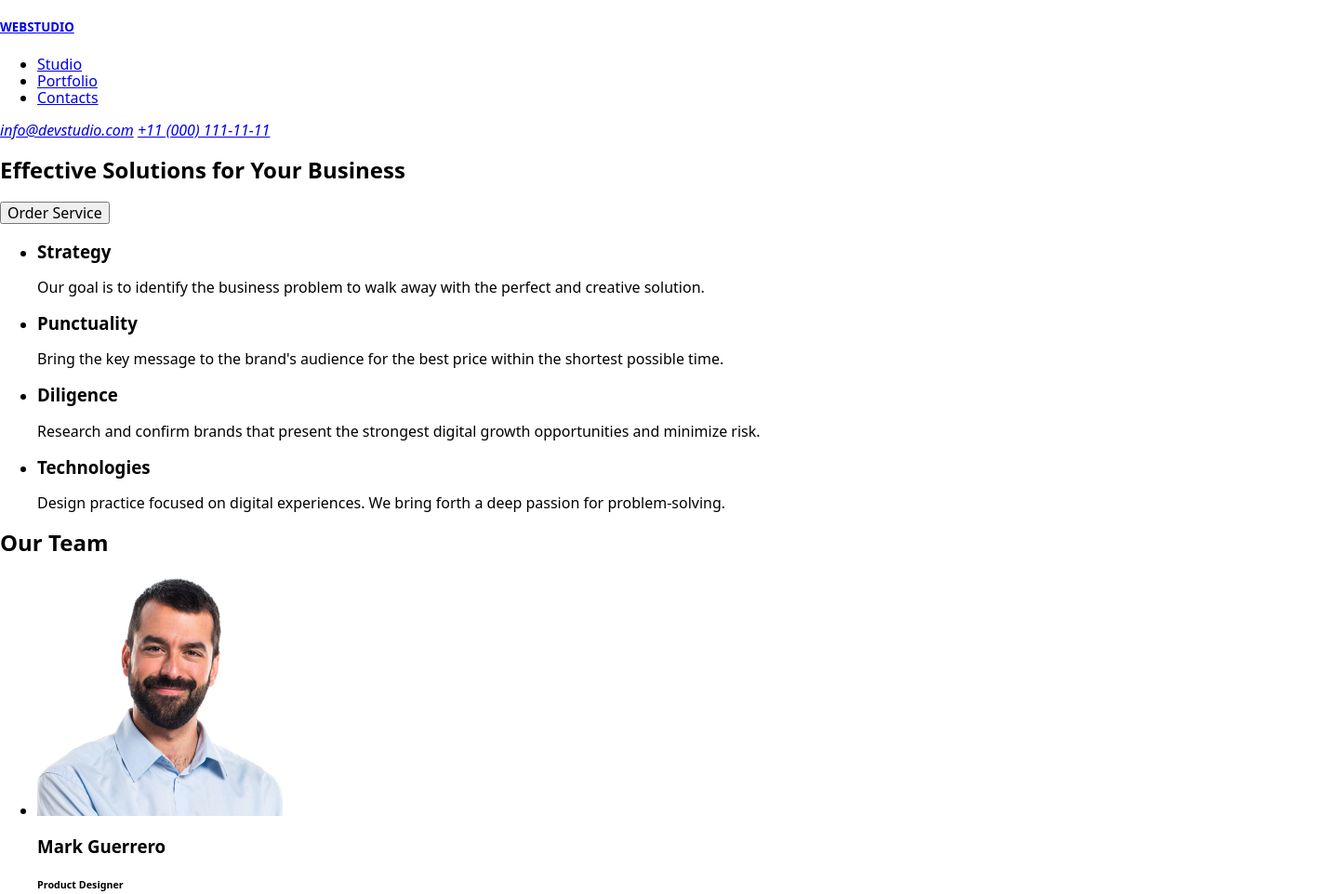
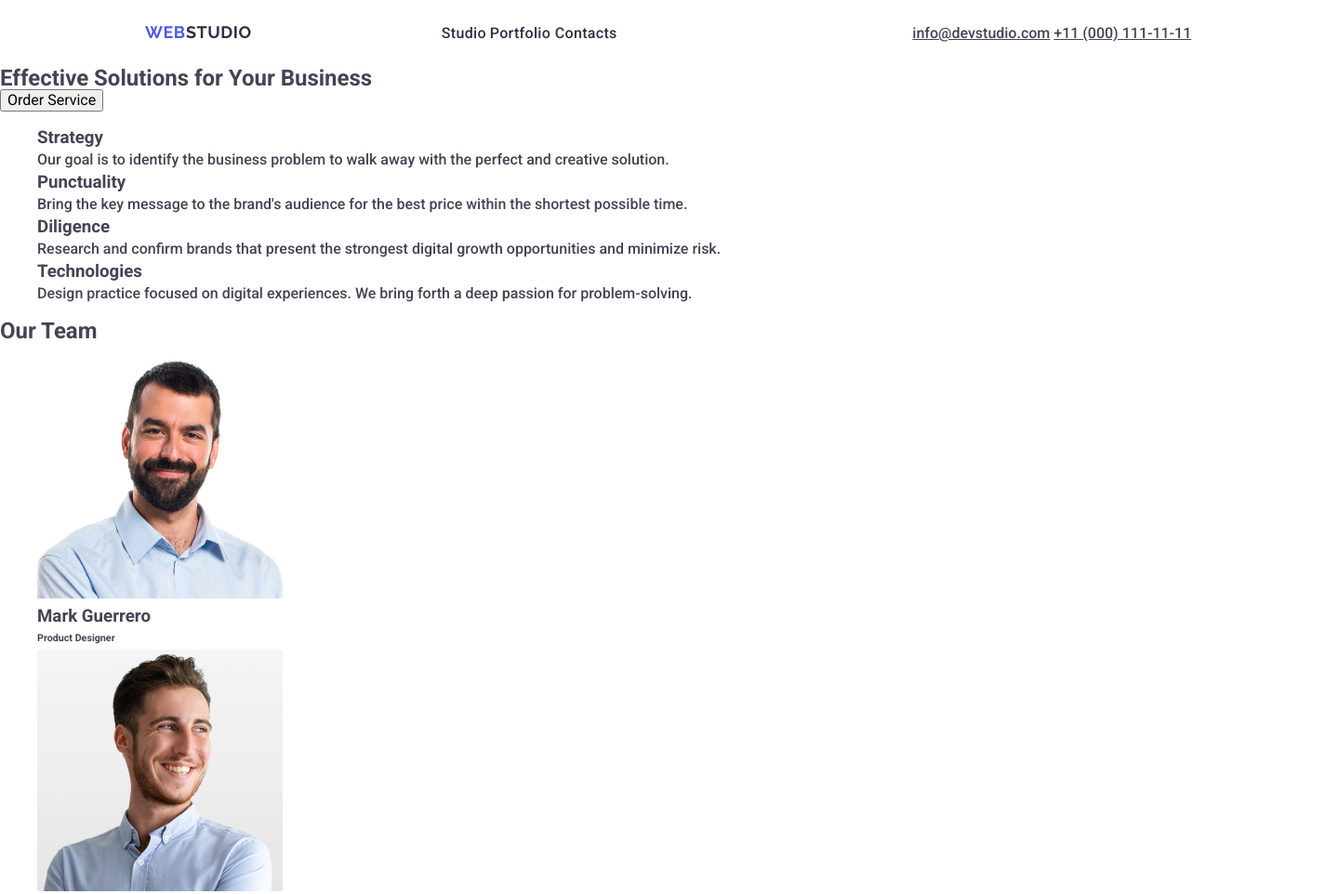
Before and after one commit to ipekcan/goit-markup-hw-03, a plain HTML site: page index.html in a window 1280 px wide. Shown: the top 962 px of the page at 93% size, 1440 px wide, since content can reach past the window. Drawn offline with nearby package versions, Linux system fonts and the light colour scheme.

Commit message:
header section is done

```diff
--- a/css/styles.css
+++ b/css/styles.css
@@ -0,0 +1,191 @@
+body {
+  font-family: "Roboto";
+  font-weight: 500;
+  font-size: 16px;
+  color: #434455;
+  size: 16px;
+  line-height: 24px;
+  letter-spacing: 2%;
+}
+*,
+*::before,
+*::after {
+  box-sizing: border-box;
+}
+ul,
+ol {
+  list-style-type: none;
+}
+h1,
+h2,
+h3,
+h4,
+h5,
+h6,
+p {
+  margin: 0;
+}
+a {
+  color: #434455;
+  font-style: normal;
+}
+.container {
+  width: 1440px;
+  max-width: 1440px;
+}
+header {
+  /* Top Line */
+
+  width: 1440px;
+  height: 72px;
+  border: 1px;
+  border-bottom: #e7e9fc;
+  background-color: #ffffff;
+}
+.div-header {
+    display: flex;
+    flex-direction: row;
+    padding-left: 156px;
+    padding-top: 24px;
+
+
+}
+.menu-logo {
+  /* Logo */
+
+  /* Auto layout */
+  display: inline;
+  flex-direction: row;
+
+  padding: 0;
+
+  flex-grow: 1;
+}
+.a-logo {
+  text-decoration: none;
+  float: inline-start;
+  width: 120px;
+  height: 21px;
+}
+span.logo-web {
+  /* Web */
+
+  width: 44px;
+  height: 21px;
+
+  font-family: "Raleway";
+  font-style: normal;
+  font-weight: 700;
+  font-size: 18px;
+  line-height: 21px;
+  /* identical to box height, or 117% */
+  display: inline-block;
+  align-items: center;
+  letter-spacing: 0.03em;
+  text-transform: uppercase;
+
+  /* IRIS */
+  color: #4d5ae5;
+
+  /* Inside auto layout */
+  flex: none;
+  order: 0;
+  flex-grow: 0;
+}
+span.logo-stud {
+  /* Studio */
+
+  width: 71px;
+  height: 21px;
+
+  font-family: "Raleway";
+  font-style: normal;
+  font-weight: 700;
+  font-size: 18px;
+  line-height: 21px;
+  /* identical to box height, or 117% */
+  display: inline-block;
+  align-items: last center;
+  letter-spacing: 0.03em;
+  text-transform: uppercase;
+
+  /* NAVY BLUE */
+  color: #2e2f42;
+
+  /* Inside auto layout */
+  flex: none;
+  order: 1;
+  flex-grow: 0;
+}
+.menu-nav {
+  /* Menu Nav */
+
+  /* Auto layout */
+  display: inline;
+  flex-direction: row;
+  flex-grow: 2;
+  align-items: center;
+
+  padding: 0px;
+  gap: 40px;
+
+
+}
+.menu-nav ul {
+  display: inline;
+}
+
+.menu-nav li {
+  /* Studio */
+  /* Portfolio */
+  /* Contacts */
+
+  height: 24px;
+  display: inline-flex;
+  /* Body Medium */
+  font-family: "Roboto";
+  font-style: normal;
+  font-weight: 500;
+  font-size: 16px;
+  line-height: 24px;
+  /* identical to box height, or 150% */
+  letter-spacing: 0.02em;
+
+  /* NAVY BLUE */
+  color: #2e2f42;
+
+  /* Inside auto layout */
+  flex: none;
+  order: 0;
+  flex-grow: 0;
+}
+nav li.menu-studio {
+  width: 48px;
+}
+nav li.menu-portfolio {
+  width: 66px;
+}
+nav li.menu-contacts {
+  width: 67px;
+}
+.menu-nav li:hover a {
+  color: #404bbf;
+}
+.menu-nav li a:active {
+  color: #404bbf;
+}
+.link-studio {
+  text-decoration: none;
+  color: #2e2f42;
+}
+.link-portfolio {
+  text-decoration: none;
+  color: #2e2f42;
+}
+.link-contacts {
+  text-decoration: none;
+  color: #2e2f42;
+}
+.address {
+    flex-grow: 1;
+}
--- a/index.html
+++ b/index.html
@@ -18,7 +18,8 @@
     <link rel="stylesheet" href="css/styles.css" />
   </head>
   <body>
-    <!--https://github.com/ipekcan/goit-markup-hw-02-->
+    <div class="container">
+    <!--https://github.com/ipekcan/goit-markup-hw-03-->
     <header>
       <div class="div-header">
         <h5 class="menu-logo">
@@ -310,4 +311,5 @@
       </div>
     </footer>
   </body>
+  </div>
 </html>
```
